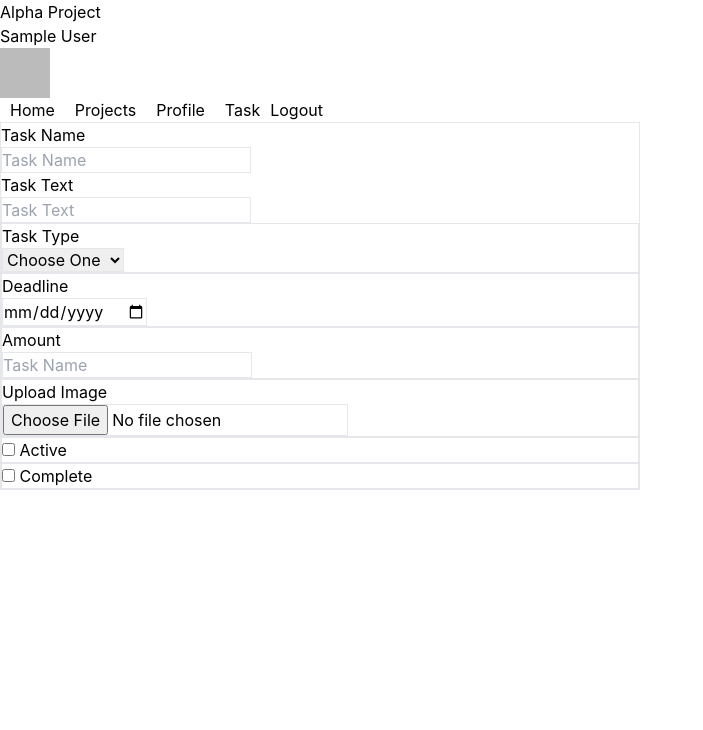
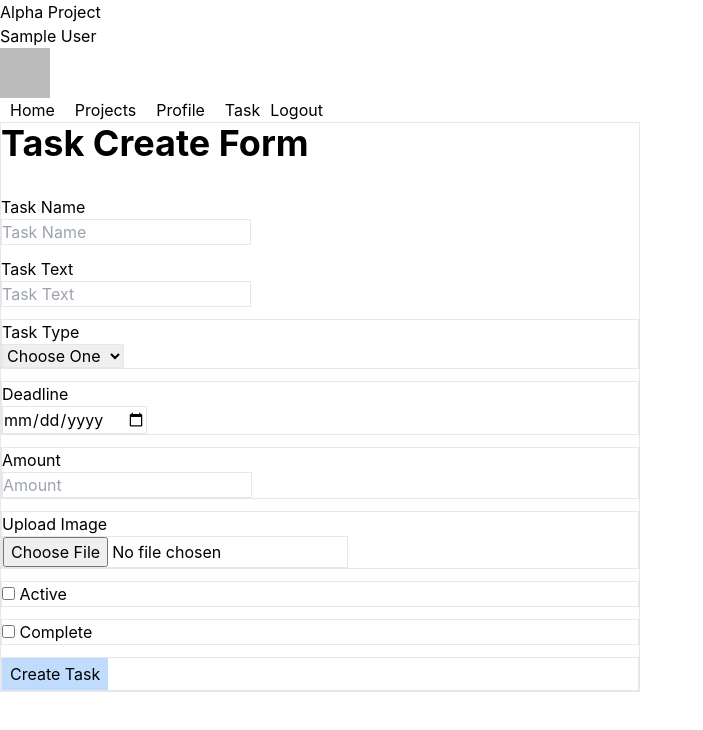
Before and after one commit to alphaprojecttech/alpha, a React (Create React App) app: page /task in a window 1280 px wide. Shown: the top 730 px of the page, without its empty margins (0-703 px from the left). Built offline with nearby package versions, Linux system fonts and the light colour scheme; no server answers; the database is empty; sample sign-in values are in the browser's storage.

Commit message:
form bug fixed

```diff
--- a/src/components/Task/AddTask.js
+++ b/src/components/Task/AddTask.js
@@ -1,7 +1,10 @@
 export default function AddTask() {
     return (
         <>
-            <form className="w-1/2 border">
+            <form className="w-1/2 border flex flex-col space-y-3">
+                <div className="mb-5">
+                    <h1 className="text-4xl font-bold">Task Create Form</h1>
+                </div>
                 <div>
                     <h1>Task Name</h1>
                     <input type="text" className="border" name="" placeholder="Task Name" />
@@ -24,7 +27,7 @@ export default function AddTask() {
                 </div>
                 <div className="border">
                     <h1>Amount</h1>
-                    <input type="number" className="border" name="" placeholder="Task Name" />
+                    <input type="number" className="border" name="" placeholder="Amount" />
                 </div>
                 <div className="border">
                     <h1>Upload Image</h1>
@@ -36,6 +39,9 @@ export default function AddTask() {
                 <div className="border">
                     <input type="checkbox" name="" id="" /> Complete
                 </div>
+                <div className="border">
+                    <button className="bg-blue-200 px-2 py-1">Create Task</button>
+                </div>
             </form>
         </>
     )
```
